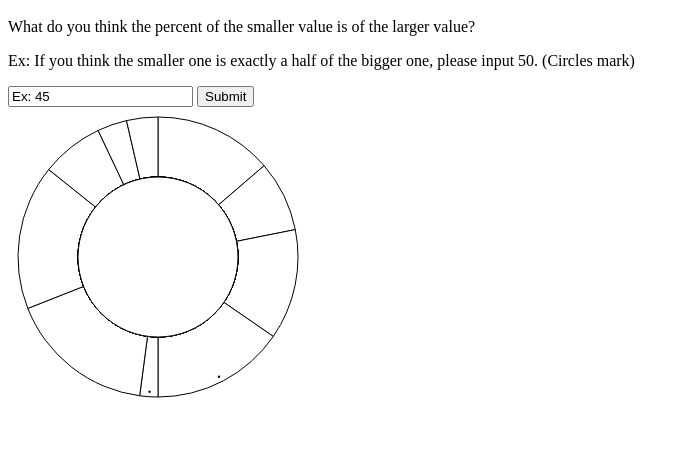
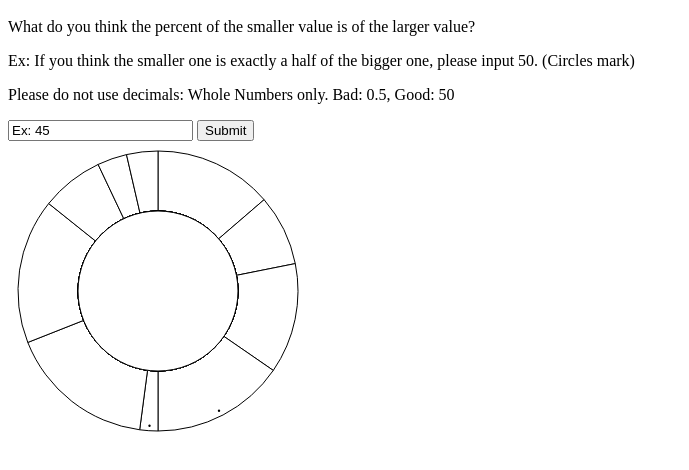
Before and after one commit to rcvalenteai/03-deploy, a plain HTML site: page experiment.html in a window 1280 px wide. Shown: the part 48-518 px from the top of the page, without its empty margins (0-689 px from the left). Drawn offline with nearby package versions, Linux system fonts and the light colour scheme.

Commit message:
aws amplify deploy

```diff
--- a/experiment.html
+++ b/experiment.html
@@ -16,6 +16,7 @@
 
     <p>What do you think the percent of the smaller value is of the larger value?</p>
     <p>Ex: If you think the smaller one is exactly a half of the bigger one, please input 50. (Circles mark)</p>
+    <p>Please do not use decimals: Whole Numbers only. Bad: 0.5, Good: 50</p>
     <input type="text" id="guess" value="Ex: 45" onfocus="this.value=''">
     <button id="buttons" onclick="submitAnswer()">Submit</button>
 
@@ -35,7 +36,7 @@
     // Append Chart classes to this list Ex: [new BarChart(), new PieChart(), new PolarChart()]
     // Example Class BarChart()
     var charts = [new BarChart(), new PieChart(), new DoughnutChart(), new RadialChart(), new TreemapChart()];
-    var trialsPerChart = 3;
+    var trialsPerChart = 20;
     var experiment = new Experiment(charts, trialsPerChart, chartLocation);
     var guessValue = document.getElementById("guess");
 
```
